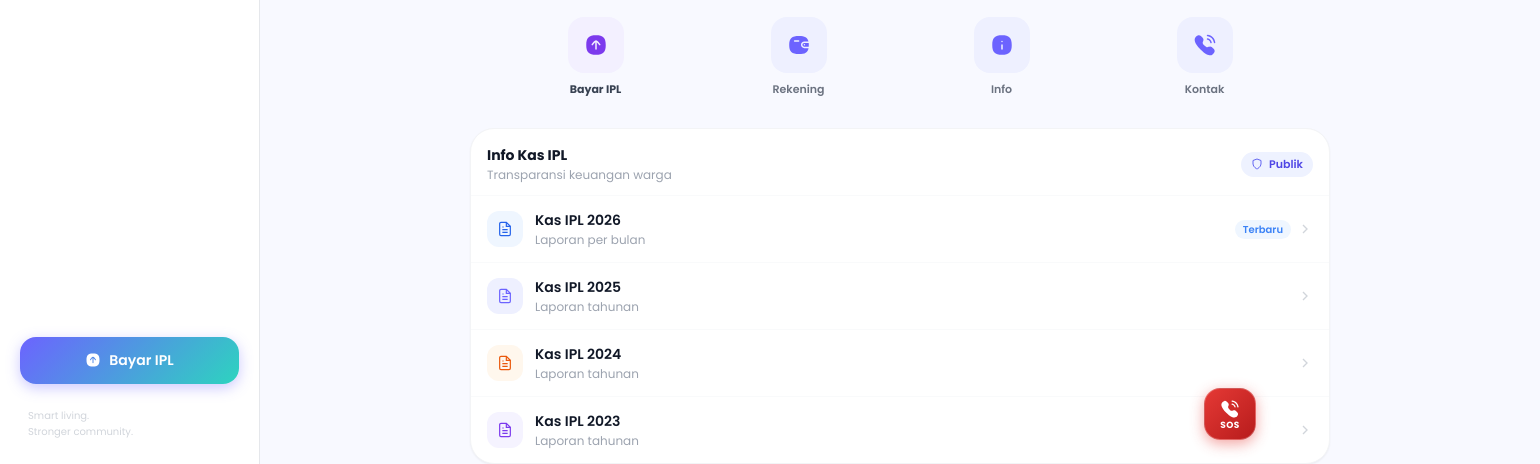
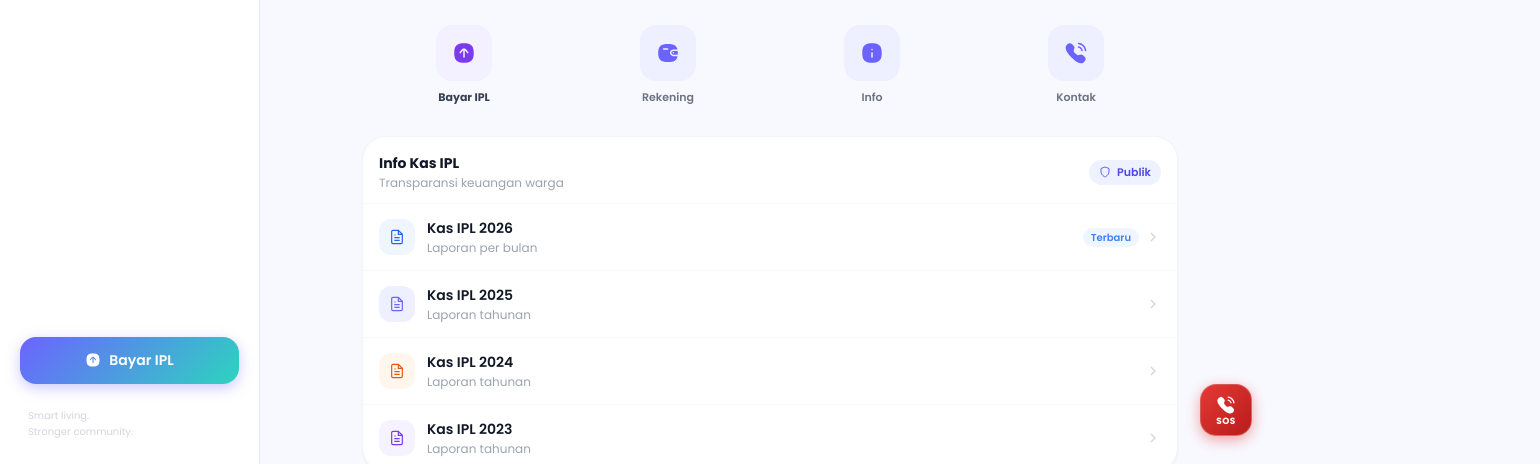
Before and after one commit to ekhrnt/homa, a plain HTML site: page index.html in a window 1280 px wide. Shown: the part 336-800 px from the top of the page, 1540 px wide, since content can reach past the window. Drawn offline with nearby package versions, Linux system fonts and the light colour scheme; no server answers.

Commit message:
fix: proper desktop layout — no horizontal scroll, constrained content, fixed positioning

```diff
--- a/style.css
+++ b/style.css
@@ -475,12 +475,19 @@
 
     @media (min-width: 768px) {
 
+      /* ── Root: lock horizontal scroll ── */
+      html, body {
+        overflow-x: hidden;
+        height: 100%;
+      }
+
       body {
         background: #EEF0FF;
         font-family: 'Poppins', -apple-system, BlinkMacSystemFont, sans-serif;
+        display: flex;
       }
 
-      /* Show sidebar */
+      /* ── Sidebar ── */
       #desktopSidebar {
         display: flex;
         flex-direction: column;
@@ -488,52 +495,77 @@
         left: 0; top: 0; bottom: 0;
         width: 260px;
         background: #ffffff;
-        border-right: 1px solid #e5e7eb;
+        border-right: 1px solid #e8e8f0;
         z-index: 80;
         padding: 28px 20px 24px;
         overflow-y: auto;
+        overflow-x: hidden;
+        flex-shrink: 0;
       }
 
-      /* App shell shifts right */
+      /* ── App shell: everything right of sidebar ── */
       #appShell {
         margin-left: 260px;
+        width: calc(100vw - 260px);
+        max-width: calc(100vw - 260px);
+        min-height: 100vh;
         background: #F8F9FF;
-        min-height: 100vh;
-        box-shadow: none;
-        max-width: none;
         position: relative;
+        overflow-x: hidden;
+        box-sizing: border-box;
       }
 
-      /* Header shifts right */
+      /* ── Header: confined to app shell area ── */
       header {
         left: 260px !important;
         right: 0 !important;
-        width: auto !important;
+        width: calc(100vw - 260px) !important;
+        max-width: calc(100vw - 260px) !important;
         background: rgba(248,249,255,0.95) !important;
+        box-shadow: 0 1px 0 #e8e8f0 !important;
       }
 
-      /* Hide mobile bottom nav only */
+      /* ── Hide mobile bottom nav ── */
       #bottomNav {
         display: none !important;
       }
 
-      /* Sticky CTA — no bottom nav offset */
-      #stickyCTA {
-        bottom: 24px !important;
+      /* ── Sticky/floating elements ── */
+      #stickyCTA { bottom: 24px !important; left: 260px !important; }
+      #securityBtn { bottom: 28px !important; right: 28px !important; }
+      #toast { bottom: 24px !important; left: 260px !important; }
+
+      /* ── Home page: scrollable column, no h-scroll ── */
+      #homePage {
+        position: relative !important;
+        transform: none !important;
+        width: 100% !important;
+        max-width: 100% !important;
+        overflow-x: hidden !important;
+        overflow-y: auto !important;
+        padding-top: 72px !important;
+        padding-bottom: 48px !important;
+        min-height: 100vh;
+        height: auto !important;
+        box-sizing: border-box;
+        opacity: 1 !important;
+        visibility: visible !important;
+        pointer-events: auto !important;
       }
 
-      /* Security button — reposition */
-      #securityBtn {
-        bottom: 24px !important;
-        right: 24px !important;
+      /* ── Inner content max-width & centered ── */
+      #homePage > div,
+      #homePage > section {
+        width: 100%;
+        max-width: 880px;
+        margin-left: auto !important;
+        margin-right: auto !important;
+        box-sizing: border-box;
+        padding-left: 32px;
+        padding-right: 32px;
       }
 
-      /* Toast — no bottom nav */
-      #toast {
-        bottom: 24px !important;
-      }
-
-      /* Fixed pages — shift right of sidebar */
+      /* ── Fixed sub-pages: slide in from right of sidebar ── */
       #dashboard,
       #pageSaya,
       #explorePage,
@@ -542,36 +574,25 @@
       #sheet {
         left: 260px !important;
         right: 0 !important;
-        width: auto !important;
-        max-width: none !important;
+        width: calc(100vw - 260px) !important;
+        max-width: calc(100vw - 260px) !important;
         min-width: 0 !important;
         transform: none !important;
+        overflow-x: hidden !important;
+        box-sizing: border-box;
       }
 
-      /* dashboard: bottom no longer clipped by nav */
-      #dashboard {
-        bottom: 0 !important;
-      }
+      #dashboard { bottom: 0 !important; }
 
-      /* Home page padding + max width */
-      #homePage {
-        padding-bottom: 40px !important;
-      }
-
-      /* Constrain content width on desktop */
-      #homePage > *,
-      #homePage .mx-5 {
-        max-width: 860px;
-        margin-left: auto !important;
-        margin-right: auto !important;
-      }
-
-      #homePage .px-5 {
-        max-width: 860px;
-        margin-left: auto !important;
-        margin-right: auto !important;
-        padding-left: 24px;
-        padding-right: 24px;
+      /* ── Content inside sub-pages: constrained ── */
+      #dashboard .flex-1,
+      #pageSaya .flex-1,
+      #explorePage .flex-1,
+      #formMudik .flex-1,
+      #formRenovasi .flex-1,
+      #sheet .flex-1 {
+        overflow-x: hidden;
+        max-width: 100%;
       }
 
       /* Modals + overlays stay full viewport */
```
